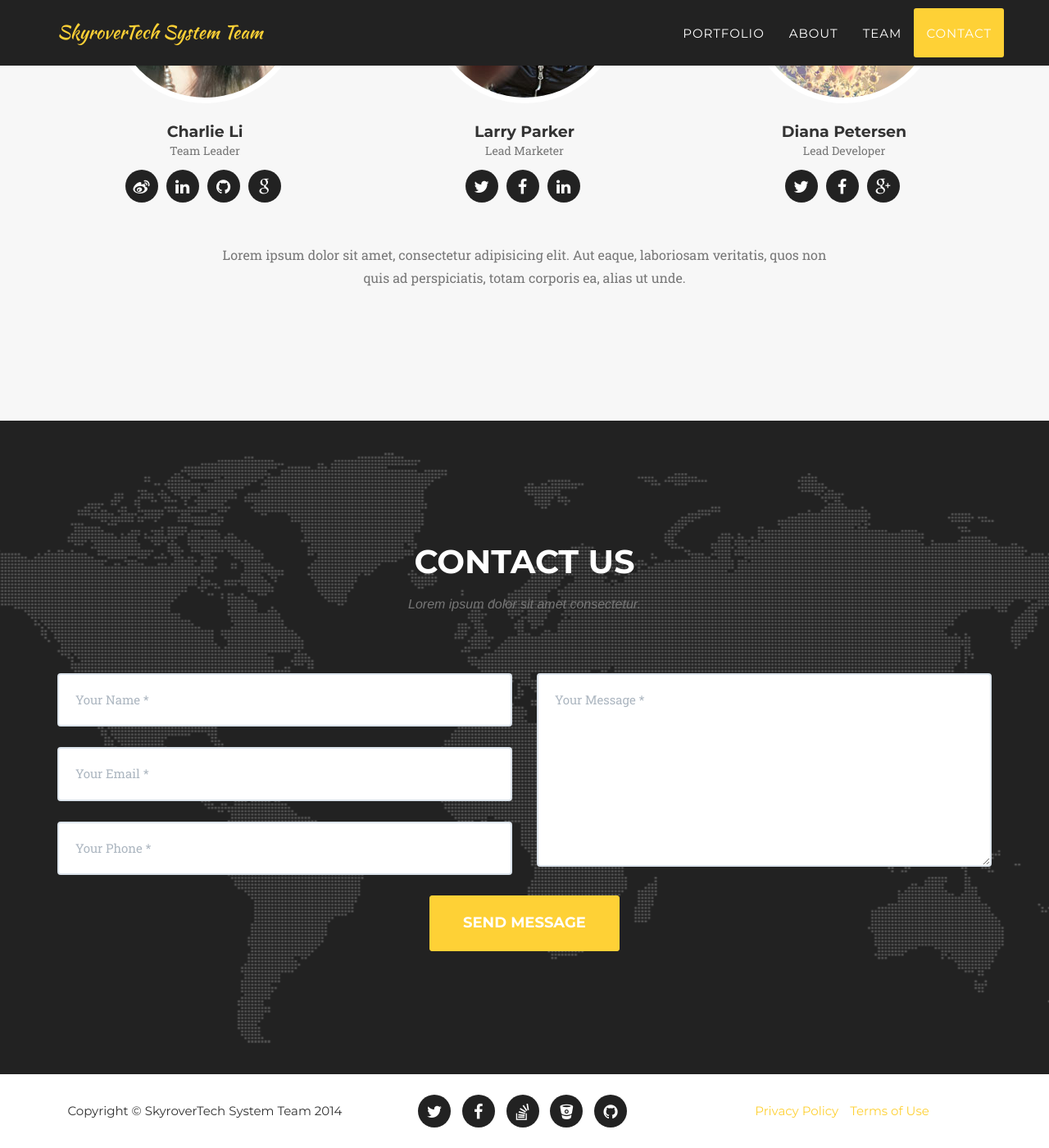
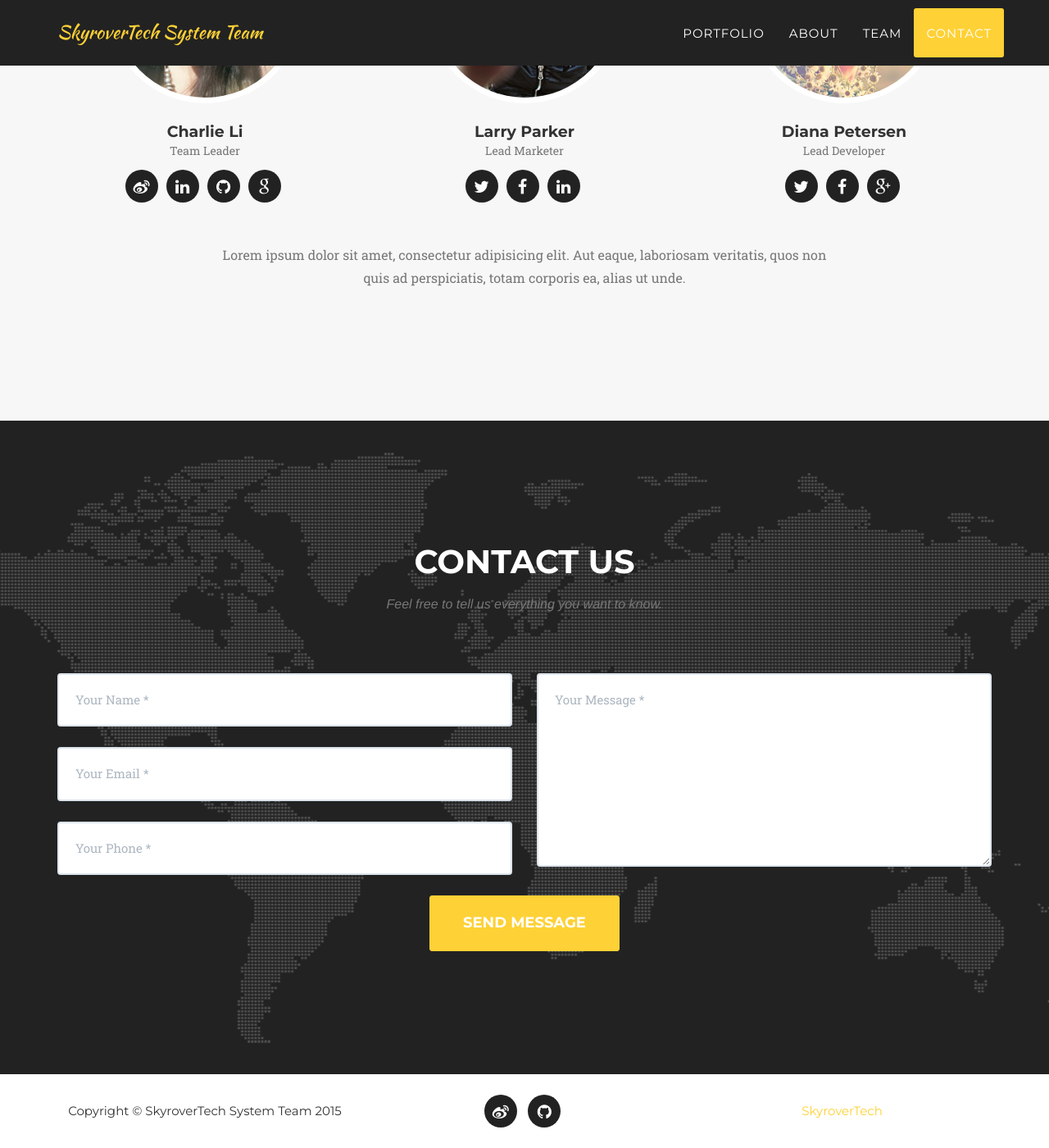
Before and after one commit to SkyroverTech/skyrovertech.github.io, a Jekyll site: the page built from index.html, in a window 1280 px wide and 1400 px high, scrolled down 4273 px. Shown: the whole window at 82% size. Built offline with Jekyll 4.4.1, drawn with Linux system fonts in a browser that asks for light colours; some web fonts are replaced; some of the changed text lies outside the part shown.

Commit message:
edit parts

```diff
--- a/_config.yml
+++ b/_config.yml
@@ -51,16 +51,10 @@ people:
 
 # Social networks usernames (many more available: google-plus, flickr, dribbble, pinterest, instagram, tumblr, linkedin, etc.)
 social:
-  - title: twitter
+  - title: weibo
     url: http://twitter.com/jekyllrb
-  - title: facebook
-    url:
-  - title: stack-overflow
-    url: http://stackoverflow.com/questions/tagged/jekyll
-  - title: bitbucket
-    url: http://bitbucket.org/jekyll
   - title: github
-    url: http://github.com/jekyll
+    url: http://github.com/skyrovertech
 
 # Postal address (add as many lines as necessary)
 address:
--- a/_includes/about.html
+++ b/_includes/about.html
@@ -4,7 +4,7 @@
             <div class="row">
                 <div class="col-lg-12 text-center">
                     <h2 class="section-heading">About</h2>
-                    <h3 class="section-subheading text-muted">Lorem ipsum dolor sit amet consectetur.</h3>
+                    <h3 class="section-subheading text-muted">Know about us and know the history about us.</h3>
                 </div>
             </div>
             <div class="row">
--- a/_includes/contact.html
+++ b/_includes/contact.html
@@ -3,7 +3,7 @@
             <div class="row">
                 <div class="col-lg-12 text-center">
                     <h2 class="section-heading">Contact Us</h2>
-                    <h3 class="section-subheading text-muted">Lorem ipsum dolor sit amet consectetur.</h3>
+                    <h3 class="section-subheading text-muted">Feel free to tell us everything you want to know.</h3>
                 </div>
             </div>
             <div class="row">
--- a/_includes/footer.html
+++ b/_includes/footer.html
@@ -2,7 +2,7 @@
         <div class="container">
             <div class="row">
                 <div class="col-md-4">
-                    <span class="copyright">Copyright &copy; {{ site.title }} 2014</span>
+                    <span class="copyright">Copyright &copy; {{ site.title }} 2015</span>
                 </div>
                 <div class="col-md-4">
                     <ul class="list-inline social-buttons">
@@ -14,9 +14,7 @@
                 </div>
                 <div class="col-md-4">
                     <ul class="list-inline quicklinks">
-                        <li><a href="#">Privacy Policy</a>
-                        </li>
-                        <li><a href="#">Terms of Use</a>
+                        <li><a href="#">SkyroverTech</a>
                         </li>
                     </ul>
                 </div>
--- a/_includes/portfolio_grid.html
+++ b/_includes/portfolio_grid.html
@@ -4,7 +4,7 @@
             <div class="row">
                 <div class="col-lg-12 text-center">
                     <h2 class="section-heading">Portfolio</h2>
-                    <h3 class="section-subheading text-muted">Lorem ipsum dolor sit amet consectetur.</h3>
+                    <h3 class="section-subheading text-muted">Our time and stories.</h3>
                 </div>
             </div>
             <div class="row">
--- a/_includes/team.html
+++ b/_includes/team.html
@@ -4,7 +4,7 @@
             <div class="row">
                 <div class="col-lg-12 text-center">
                     <h2 class="section-heading">Our Amazing Team</h2>
-                    <h3 class="section-subheading text-muted">Lorem ipsum dolor sit amet consectetur.</h3>
+                    <h3 class="section-subheading text-muted">Who are we.</h3>
                 </div>
             </div>
             <div class="row">
```
